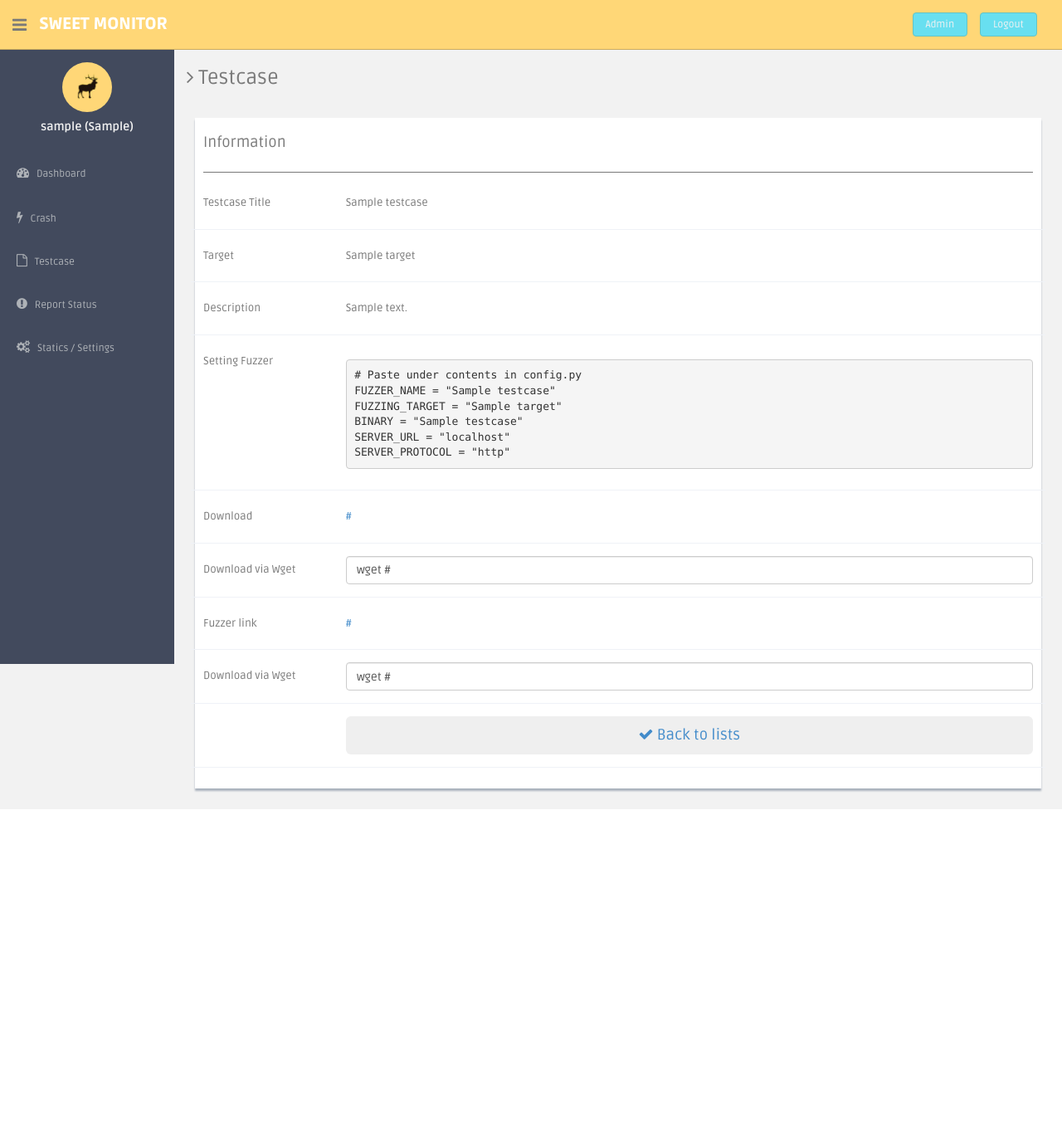
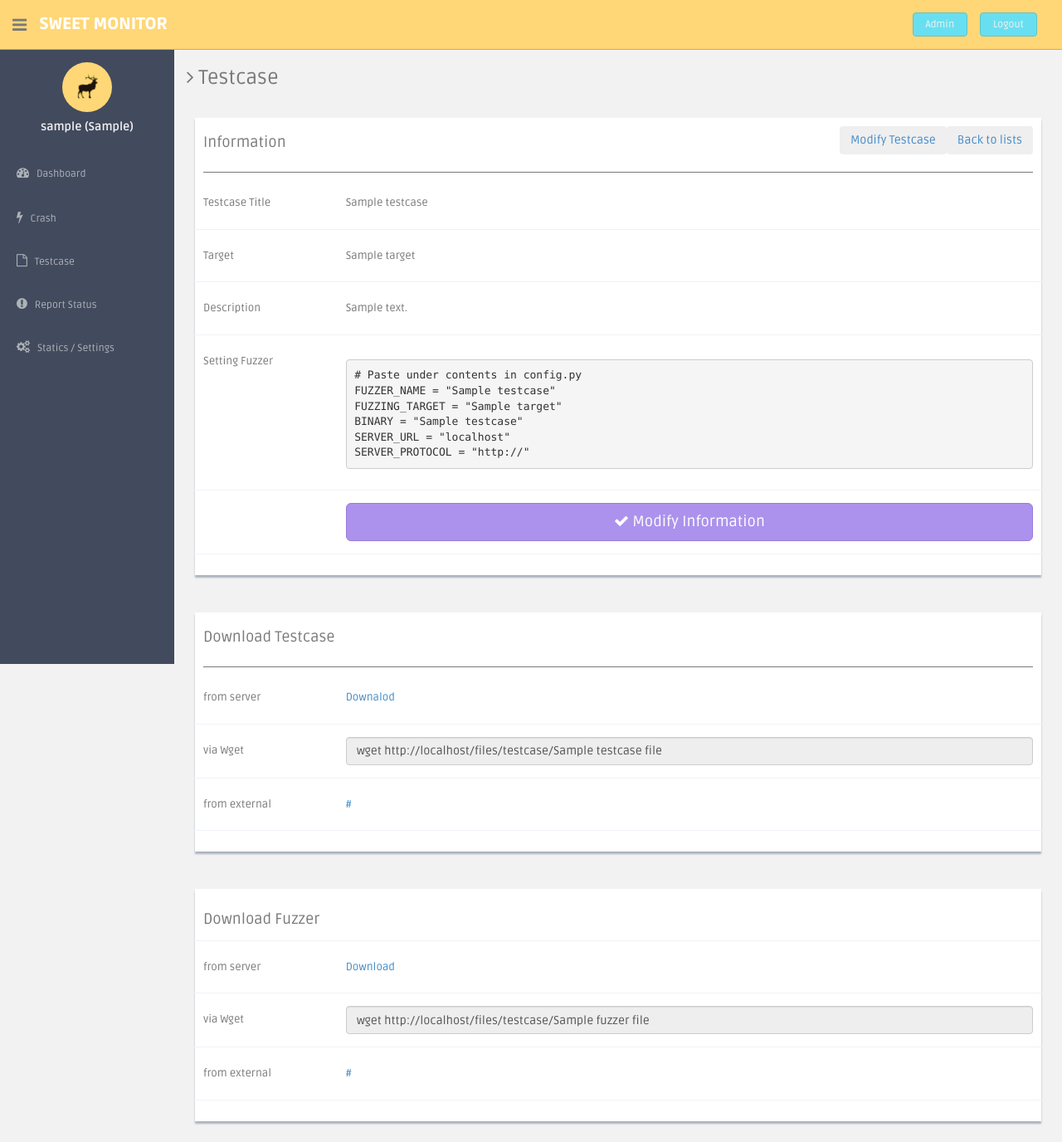
Before and after one commit to sweetchipsw/Sweetmon_legacy, a Django app: template monitor/templates/testcase/detail.html in a window 1280 px wide. Shown: the whole page at 83% size. Before the commit the page ends 975 px from the top, so only its background shows below. Run offline with Django 3.2, Linux system fonts and the light colour scheme; tables that the repository leaves empty hold one stand-in row (values such as "Sample post"); the template is opened without the code that fills it: values that come from a table or form of the project are taken from there, most other values are stand-ins (such as "Sample title", 1, 10 or a date in 2020); some libraries are stand-ins or nearby versions.

Commit message:
Improvement testcase / fix minor bug / ...

```diff
--- a/fuzz/views.py
+++ b/fuzz/views.py
@@ -243,7 +243,7 @@ def generateToken(request):
 		full_path = fname
 	new_token = hashlib.sha256((get_random_string(1024).encode('utf-8'))).hexdigest()
 
-	# Check already exists OTU(One Time Url) by filename.
+	# Check if already exists OTU(One Time Url) by filename.
 	# It prevents generating duplcated URL
 	try:
 		otu = OnetimeToken.objects.get(real_path=full_path, is_expired=False)
--- a/monitor/admin.py
+++ b/monitor/admin.py
@@ -118,12 +118,14 @@ admin.site.register(OnetimeToken, OnetimeTokenAdmin)
 
 class EmailBotAdmin(admin.ModelAdmin):
 	list_display = get_all_field_names(EmailBot)
-	exceptfield(list_display, ['email_pw_enc', 'email_pw'])
+	exceptfield(list_display, ['email_pw_enc', 'email_pw', 'profile'])
 
+	# DEPRECATED
 	def profile(self, obj):
 		return len(Profile.objects.filter(emailbot=obj))
 
 	def get_queryset(self, request):
+		# Get only current user's information or public id
 		fields = super(self.__class__, self).get_queryset(request)
 		fields = fields.filter(Q(owner_id=request.user) | Q(is_public=True))
 		return fields
--- a/monitor/templates/settings.html
+++ b/monitor/templates/settings.html
@@ -91,7 +91,7 @@
               <div class="col-lg-6 col-md-6 col-sm-12">
 
               <div class="showback">
-                <h4><i class="fa fa-angle-right"></i> Notification Settings (from settings.py) </h4>
+                <h4><i class="fa fa-angle-right"></i> Notification Settings </h4>
                 <hr>
               <form class="form-horizontal style-form" method="get">
                   <div class="form-group">
--- a/monitor/templates/testcase/detail.html
+++ b/monitor/templates/testcase/detail.html
@@ -48,6 +48,9 @@
 
           		<div class="col-lg-12">
                   <div class="form-panel">
+                      <a href="/testcase/"><button type="button" class="btn btn-theme1 pull-right">Back to lists</button></a>
+                      <a href=""><button type="button" class="btn btn-theme1 pull-right">Modify Testcase</button></a>
+
                   	  <h4 class="mb">Information</h4>
                   	  <hr>
                       <form class="form-horizontal style-form" action="">
@@ -79,45 +82,94 @@ FUZZER_NAME = "{{testcase.fuzzerName}}"
 FUZZING_TARGET = "{{testcase.target}}"
 BINARY = "{{testcase.binaryName}}"
 SERVER_URL = "{{ request.get_host }}"
-SERVER_PROTOCOL = "{% if request.is_secure %}https://{% else %}http{% endif %}"</pre></p>
+SERVER_PROTOCOL = "{% if request.is_secure %}https://{% else %}http://{% endif %}"</pre></p>
+                              </div>
+                          </div>
+                     <div class="form-group">
+                          <label class="col-lg-2 col-sm-2 control-label"></label>
+                          <div class="col-sm-10">
+                              <a href="/admin/monitor/testcase/{{testcase.id}}/change/">
+                              <button type="button" class="btn btn-theme02 btn-lg btn-block"><i class="fa fa-check"></i> Modify Information </button></a>
+                          </div>
+                      </div>
+
+                      </form>
+                  </div>
+          		</div><!-- col-lg-12-->
+          	</div><!-- /row -->
+
+           {% if testcase.testcase_url or testcase.testcaseFile %}
+        	<div class="row mt">
+          		<div class="col-lg-12">
+                  <div class="form-panel">
+                  	  <h4 class="mb">Download Testcase</h4>
+                  	  <hr>
+                      <form class="form-horizontal style-form" action="">
+                          {% if testcase.testcaseFile %}
+                          <div class="form-group">
+                              <label class="col-lg-2 col-sm-2 control-label">from server</label>
+                              <div class="col-sm-10">
+                                  <p class="form-control-static"> <a href="{% if request.is_secure %}https://{% else %}http://{% endif %}{{ request.get_host }}/files/testcase/{{testcase.testcaseFile.name}}">Downalod</a></p>
                               </div>
                           </div>
                           <div class="form-group">
-                              <label class="col-lg-2 col-sm-2 control-label">Download</label>
+                              <label class="col-lg-2 col-sm-2 control-label">via Wget</label>
+                              <div class="col-sm-10">
+                                  <input type="text" class="form-control" readonly value="wget {% if request.is_secure %}https://{% else %}http://{% endif %}{{ request.get_host }}/files/testcase/{{testcase.testcaseFile.name}} ">
+                              </div>
+                          </div>
+                          {% endif %}
+                          {% if testcase.testcase_url %}
+                          <div class="form-group">
+                              <label class="col-lg-2 col-sm-2 control-label">from external</label>
                               <div class="col-sm-10">
                                   <p class="form-control-static"> <a href="{{testcase.testcase_url}}">{{testcase.testcase_url}}</a></p>
                               </div>
                           </div>
-                          <div class="form-group">
-                              <label class="col-lg-2 col-sm-2 control-label">Download via Wget</label>
-                              <div class="col-sm-10">
-                                  <input type="text" class="form-control" value="wget {{testcase.testcase_url}} ">
-                              </div>
+                          {% endif %}
+                      </form>
+                  </div>
+          		</div><!-- col-lg-12-->
+          	</div><!-- /row -->
+          {% endif %}
+           {% if testcase.fuzzer_url or testcase.fuzzerFile %}
+            <div class="row mt">
+          		<div class="col-lg-12">
+                 <form class="form-horizontal style-form" action="">
+                  <div class="form-panel">
+                      <div class="form-group">
+                          <h4 class="col-lg-12 control-label">Download Fuzzer </h4>
+                      </div>
+                          {% if testcase.fuzzerFile %}
+
+                      <div class="form-group">
+                          <label class="col-lg-2 col-sm-2 control-label">from server</label>
+                          <div class="col-sm-10">
+                              <p class="form-control-static"> <a href="{% if request.is_secure %}https://{% else %}http://{% endif %}{{ request.get_host }}/files/testcase/{{testcase.fuzzerFile.name}}">Download</a></p>
                           </div>
-                          <div class="form-group">
-                              <label class="col-lg-2 col-sm-2 control-label">Fuzzer link</label>
-                              <div class="col-sm-10">
-                                  <p class="form-control-static"> <a href="{{testcase.fuzzer_url}}">{{testcase.fuzzer_url}}</a></p>
-                              </div>
+                      </div>
+                      <div class="form-group">
+                          <label class="col-lg-2 col-sm-2 control-label">via Wget</label>
+                          <div class="col-sm-10">
+                              <input type="text" class="form-control" readonly value="wget {% if request.is_secure %}https://{% else %}http://{% endif %}{{ request.get_host }}/files/testcase/{{testcase.fuzzerFile.name}} ">
                           </div>
-                          <div class="form-group">
-                              <label class="col-lg-2 col-sm-2 control-label">Download via Wget</label>
-                              <div class="col-sm-10">
-                                  <input type="text" class="form-control" value="wget {{testcase.fuzzer_url}} ">
-                              </div>
+                      </div>
+                      {% endif %}
+                          {% if testcase.fuzzer_url %}
+
+                      <div class="form-group">
+                          <label class="col-lg-2 col-sm-2 control-label">from external</label>
+                          <div class="col-sm-10">
+                              <p class="form-control-static"> <a href="{{testcase.fuzzer_url}}">{{testcase.fuzzer_url}}</a></p>
                           </div>
-                          <div class="form-group">
-                              <label class="col-lg-2 col-sm-2 control-label"></label>
-                              <div class="col-sm-10">
-                                  <a href="/testcase/">
-                                  <button type="button" class="btn btn-theme1 btn-lg btn-block"><i class="fa fa-check"></i> Back to lists</button></a>
-                              </div>
-                          </div>
-                      </form>
+                      </div>
+                          {% endif %}
+                  </form>
 
                   </div>
           		</div><!-- col-lg-12-->
           	</div><!-- /row -->
+            {% endif %}
 		</section><! --/wrapper -->
       </section><!-- /MAIN CONTENT -->
 
--- a/sweetmon/urls.py
+++ b/sweetmon/urls.py
@@ -19,6 +19,8 @@ from django.contrib.auth import views as auth_views
 from django.conf import settings
 from django.contrib.auth.decorators import login_required
 from django.contrib.auth import authenticate, login, logout, views
+from django.conf import settings
+from django.conf.urls.static import static
 
 # DEPRECATED
 # from monitor.views import ShowProfile, ModifyProfile
@@ -37,3 +39,6 @@ urlpatterns = [
     # url(r'^account/profile/$',ShowProfile, name="profile"),
     # url(r'^account/profile/modify$',ModifyProfile, name="profile"),
 ]
+
+if settings.DEBUG is True:
+    urlpatterns += static(settings.MEDIA_URL, document_root=settings.MEDIA_ROOT)
```
Also changed, not shown: monitor/models.py (+30 -12 lines), monitor/migrations/0021_auto_20170828_1809.py (added).
